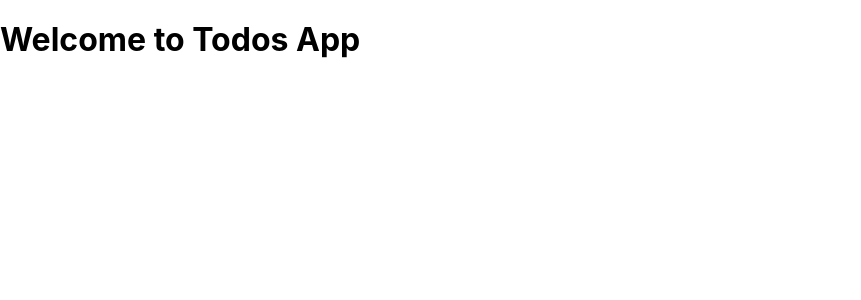
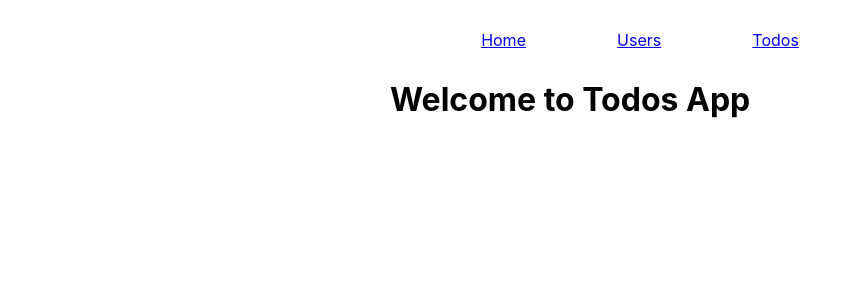
Before and after one commit to deepchandyadav/next-app-test, a Next.js app: page / in a window 1280 px wide. Shown: the top 300 px of the page, without its empty margins (0-861 px from the left). Built offline with nearby package versions, Linux system fonts and the light colour scheme.

Commit message:
rest setup

```diff
--- a/pages/_app.js
+++ b/pages/_app.js
@@ -1,7 +1,17 @@
 import '../styles/globals.css'
+import Link from "next/link";
 
 function MyApp({ Component, pageProps }) {
-  return <Component {...pageProps} />
+  return <div className='container'>
+    <nav>
+      <ul>
+        <li><Link href='/'>Home</Link></li>
+        <li><Link href='/users'>Users</Link></li>
+        <li><Link href='/todos'>Todos</Link></li>
+      </ul>
+    </nav>
+    <Component  {...pageProps} />
+  </div>
 }
 
 export default MyApp
--- a/pages/api/hello.js
+++ /dev/null
@@ -1,5 +0,0 @@
-// Next.js API route support: https://nextjs.org/docs/api-routes/introduction
-
-export default function handler(req, res) {
-  res.status(200).json({ name: 'John Doe' })
-}
```
